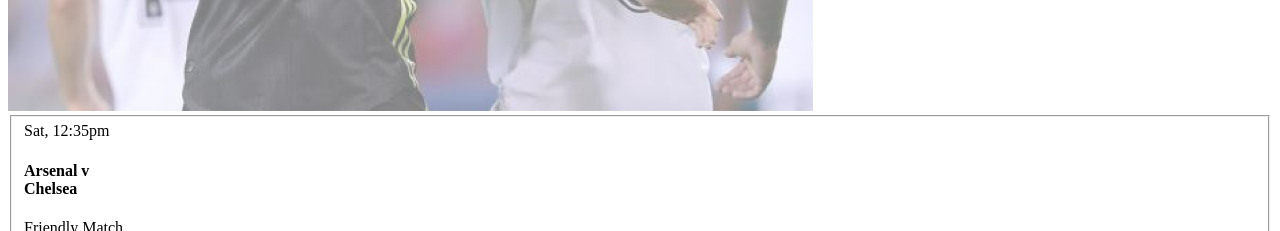
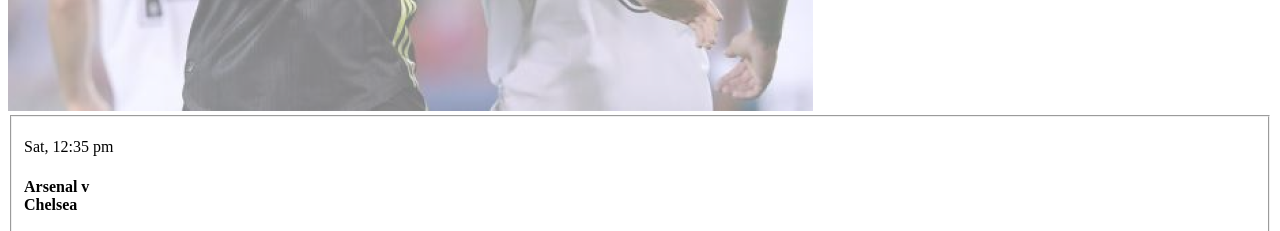
Before and after one commit to AnnaSakivska/sports-app-landing, a website: page src/index.html in a window 1280 px wide. Shown: the part 1340-1571 px from the top of the page. Drawn offline with Linux system fonts and the light colour scheme.

```diff
--- a/src/index.html
+++ b/src/index.html
@@ -22,7 +22,10 @@
 <div>
   <img src="../img/players_hugs.png" alt="Background picture with soccer players hugging." height="592" width="805">
   <fieldset>
-    <time>Sat, 12:35pm</time>
+    <p>Sat,
+      <time>12:35</time>
+      pm
+    </p>
     <h4>Arsenal v<br> Chelsea</h4>
     <p>Friendly Match</p>
     <img src="../img/arsenal-f-c-seeklogo.com.png" alt="Arsenal label">
```
